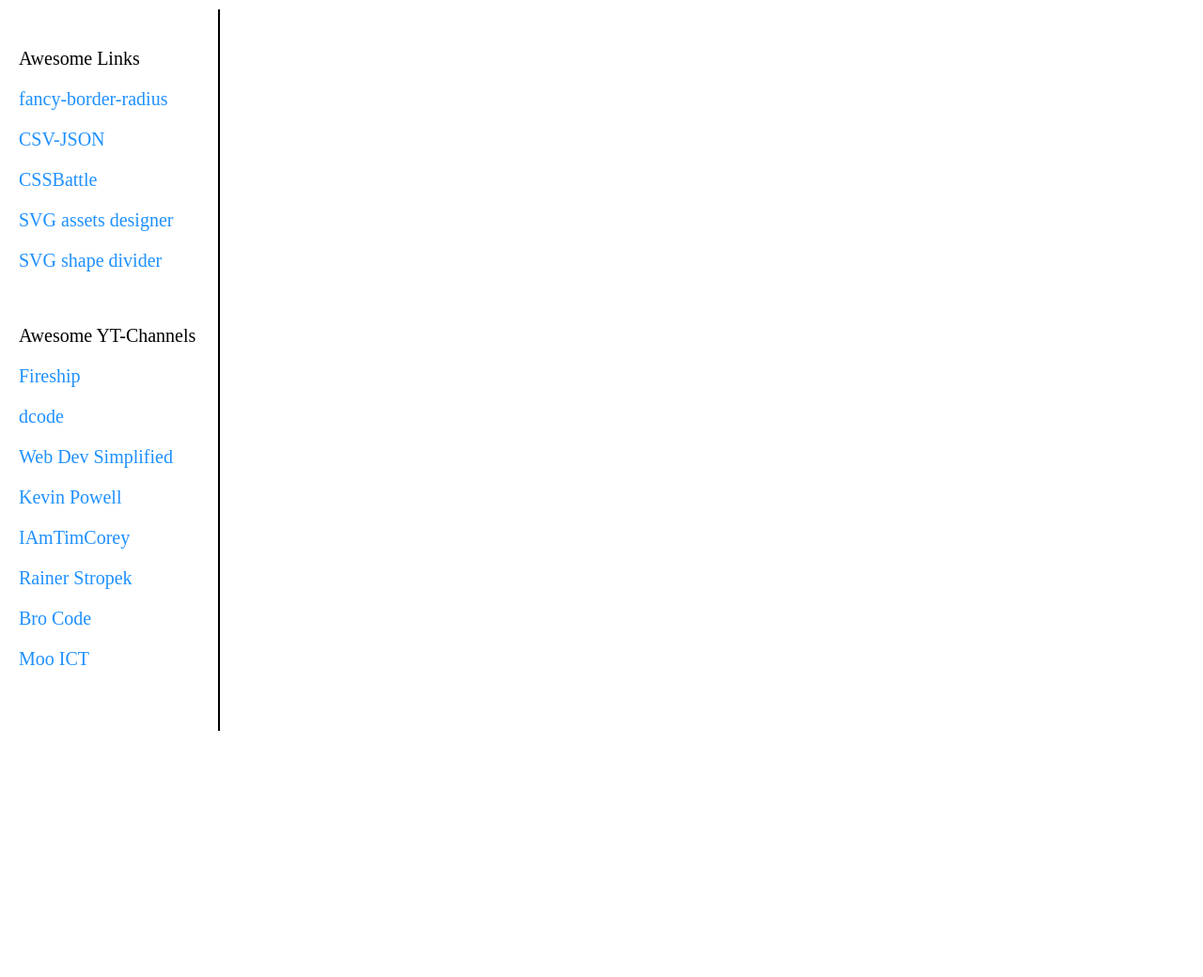
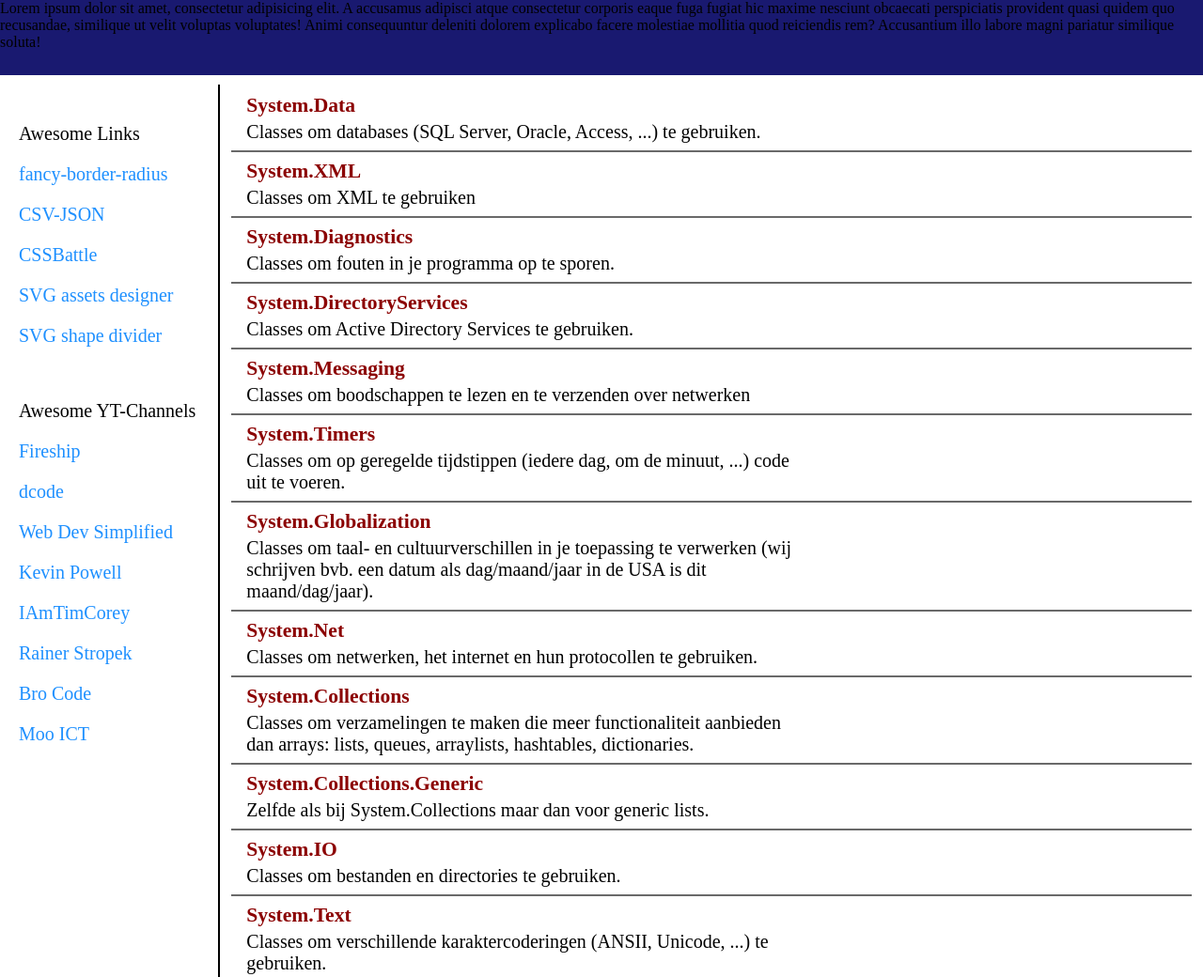
Before and after one commit to ElkeSleven/SlotsomPro, a plain HTML site: page webstorm/renderSidebar/index.html in a window 1280 px wide. Shown: the top 1040 px of the page at 94% size. Before the commit the page ends 800 px from the top, so only its background shows below. Drawn offline with Linux system fonts and the light colour scheme.

Commit message:
renderClassLibrary

```diff
--- /dev/null
+++ b/webstorm/Data/header.js
@@ -0,0 +1,18 @@
+
+
+const linksVanHeader = [
+    {
+        index: '',
+        href: '',
+    }
+]
+
+
+let header = document.createElement('header')
+header.innerHTML = 'Lorem ipsum dolor sit amet, consectetur adipisicing elit. A accusamus adipisci atque consectetur corporis eaque fuga fugiat hic maxime nesciunt obcaecati perspiciatis provident quasi quidem quo recusandae, similique ut velit voluptas voluptates! Animi consequuntur deleniti dolorem explicabo facere molestiae mollitia quod reiciendis rem? Accusantium illo labore magni pariatur similique soluta!'
+document.body.appendChild(header)
+
+
+
+let main = document.createElement('main')
+document.body.appendChild(main);
--- a/webstorm/General/General.css
+++ b/webstorm/General/General.css
@@ -5,7 +5,22 @@
     padding: 0;
 }
 
+main{
+    display: grid;
+    grid-template-columns: repeat(1, min-content auto);
+}
+
 aside{
     border-right: 2px solid;
     padding: 1rem 1.5rem 2.5rem 0;
+    margin: 10px 0 0 1.25rem;
+    width: max-content;
+
 }
+
+
+header{
+    min-height: 5rem;
+    background-color: midnightblue;
+
+}
--- a/webstorm/index/renderClassLibraryCsharp.css
+++ b/webstorm/index/renderClassLibraryCsharp.css
@@ -0,0 +1,21 @@
+.classLibraryGroup{
+ padding: .75rem;
+}
+.namespace{
+    border-bottom: 2px solid dimgray;
+    padding: .5rem 1rem;
+
+}
+.namespace p+p{
+    margin: .25rem 0 0 0 ;
+}
+.namespace p:first-child{
+    color: darkred;
+    font-weight: bold;
+    font-size: 1.35rem;
+}
+.namespace p:not(first-child){
+    color: black;
+    font-size: 1.25rem;
+    max-width: 60ch;
+}
--- a/webstorm/index/renderClassLibraryCsharp.js
+++ b/webstorm/index/renderClassLibraryCsharp.js
@@ -3,8 +3,7 @@
 
 
 let classLibraryIndex = '';
-let main = document.createElement('main')
-document.body.appendChild(main);
+
 
 renderClassLibrary();
 function renderClassLibrary(){
@@ -17,14 +16,12 @@
     lijstclassLibrary.forEach(namespace =>{
         classLibraryIndex +=
             `
+<div class="namespace">
         <p>${namespace.namespaces}</p>
         <p>${namespace.beschrijving}</p>
+</div>
 
        `
-
-
     })
-
     classLibrary.innerHTML =  classLibraryIndex;
-
 }
--- a/webstorm/renderSidebar/index.html
+++ b/webstorm/renderSidebar/index.html
@@ -6,9 +6,17 @@
     <!--CSS-->
     <link rel="stylesheet" href="../General/General.css">
     <link rel="stylesheet" href="renderLinkData.css">
+    <link rel="stylesheet" href="../index/renderClassLibraryCsharp.css">
     <!--JS--->
+    <!--1.header--->
+    <script defer src="../Data/header.js"></script>
+    <!--2.aside--->
     <script defer src="../Data/Links.js"></script>
     <script defer src="renderLinkData.js"></script>
+    <!--3.main--->
+    <script defer src="../Data/Csharp/LijstClassLibraryCsharp.js"></script>
+    <script defer src="../index/renderClassLibraryCsharp.js"></script>
+
 
 
 </head>
--- a/webstorm/renderSidebar/renderLinkData.css
+++ b/webstorm/renderSidebar/renderLinkData.css
@@ -1,8 +1,5 @@
 
-aside{
-    margin: 10px 1.25rem;
-    width: max-content;
-}
+
 
 .linkGroup{
     margin: 25px 0;
--- a/webstorm/renderSidebar/renderLinkData.js
+++ b/webstorm/renderSidebar/renderLinkData.js
@@ -4,7 +4,7 @@
 let innderHtmlChannels = '';
 let innderHtmlLinks = '';
 let aside = document.createElement('aside')
-document.body.appendChild(aside);
+main.appendChild(aside);
 
 renderAwesomeLinks()
 function renderAwesomeLinks(){
```
Also changed, not shown: webstorm/P1_js/index.html (+1 -1 lines), webstorm/index/index.html (+1 -2 lines), webstorm/Data/JavaScript/DataWebstorm.js (renamed from webstorm/Data/DataWebstorm.js).
